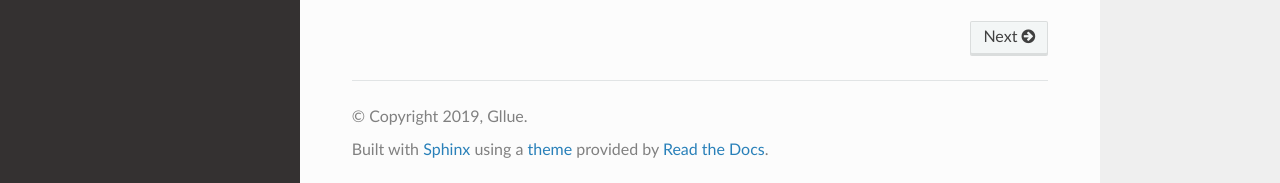
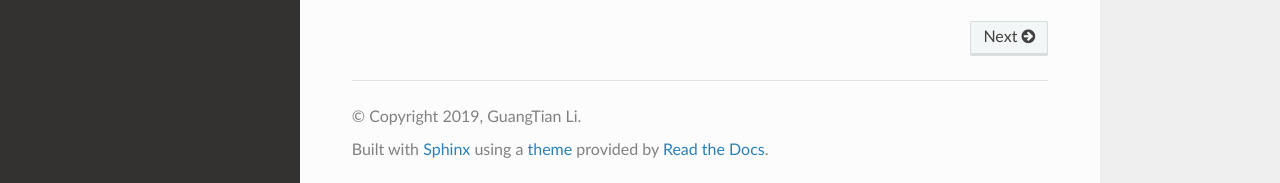
Before and after one commit to GuangTianLi/configalchemy, a Sphinx documentation site: the page built from docs/index.rst, in a window 1280 px wide and 1094 px high. Shown: the part 908-1091 px from the top of the window. Built offline with Sphinx 7.4.7 and the Read the Docs theme 2.0.0, drawn with Linux system fonts in a browser that asks for light colours.

Commit message:
:pencil: update docs config

```diff
--- a/docs/conf.py
+++ b/docs/conf.py
@@ -1,7 +1,7 @@
 # configalchemy documentation build configuration file, created by
 # sphinx-quickstart on Fri Jun  9 13:47:02 2017.
 #
-# This file is execfile()d with the current directory set to its
+# This file is execfile() with the current directory set to its
 # containing dir.
 #
 # Note that not all possible configuration values are present in this
@@ -40,8 +40,8 @@ master_doc = 'index'
 
 # General information about the project.
 project = 'ConfigAlchemy'
-copyright = "2019, Gllue"
-author = "Gllue"
+copyright = "2019, GuangTian Li"
+author = "GuangTian Li"
 
 # The version info for the project you're documenting, acts as replacement
 # for |version| and |release|, also used in various other places throughout
@@ -112,13 +112,10 @@ latex_elements = {
     # The font size ('10pt', '11pt' or '12pt').
     #
     # 'pointsize': '10pt',
-    'fncychap': '',
 
     # Additional stuff for the LaTeX preamble.
     #
     # 'preamble': '',
-    'preamble': r'''\usepackage{ctex}
-                ''',
 
     # Latex figure (float) alignment
     #
@@ -131,7 +128,7 @@ latex_elements = {
 latex_documents = [
     (master_doc, 'configalchemy.tex',
      'ConfigAlchemy Documentation',
-     'Gllue', 'manual'),
+     'GuangTian Li', 'manual'),
 ]
 
 
```
